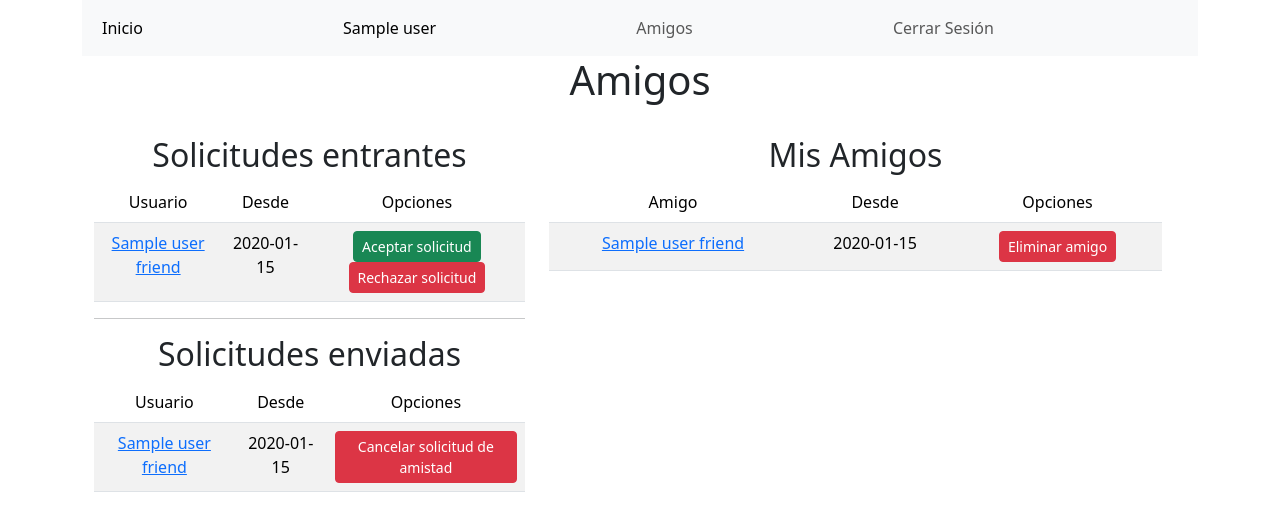
After one commit to Glitch-art/Red-Social-Universitaria, a Flask app: page /friends in a window 1280 px wide. The commit adds this page. Shown: the top 531 px of the page. Run offline with Flask 2, Linux system fonts and the light colour scheme; a user stored in the database is signed in; a database or web service that is not in the repository returns one stand-in record (values such as "Sample title").

Commit message:
Funcionalidades de user_friends agregadas. Mejoras en alertas y redirecciones.

```diff
--- a/src/app.py
+++ b/src/app.py
@@ -31,7 +31,6 @@ ALLOWED_EXTENSIONS = {'png', 'jpg', 'jpeg', 'gif' 'mp4'}
 @app.route('/')
 def index():
     crearTablaUsers()
-    crearTablaProductos()
     return redirect(url_for('login'))
 
 # Home
@@ -48,7 +47,20 @@ def home():
         ORDER BY posts.id DESC
     """
     cursor.execute(sql)
-    posts = cursor.fetchall()
+    results = cursor.fetchall()
+
+    posts = []
+    for row in results:
+        post = {
+            "id": row[0],
+            "user_id": row[1],
+            "description": row[2],
+            "content": row[3],
+            "created_at": row[4],
+            "updated_at": row[5],
+            "user_name": row[6]
+        }
+        posts.append(post)
     data = {
         "posts": posts
     }
@@ -109,8 +121,12 @@ def add_user():
             """
             cursor.execute(sql,(email, password, name, type_user, now))
             con_bd.commit()
+
+            # Loggear al usuario
+            logged_user = ModelUser.login(con_bd, email, password)
+            login_user(logged_user)
             flash('Usuario Registrado Correctamente', 'info')
-            return redirect(url_for('index'))
+            return redirect(url_for('home'))
         except Exception as e:
             flash('Error Al Registrar El Usuario: ' + str(e), 'danger')
     else:
@@ -135,7 +151,6 @@ def editar_user(id):
         cursor.execute(sql, (email, password, name, type_user, now, id))
         con_bd.commit()
         flash('Usuario Editado Correctamente', 'info')
-        return redirect(url_for('home'))
     else:
         flash('Error Al Editar El Usuario', 'danger')
     return redirect(request.referrer)
@@ -164,10 +179,15 @@ def profile(id):
     posts = cursor.fetchall()
 
     is_my_profile = id == current_user.id
+    user_friend = get_user_friend_by_user_id_and_friend_id(current_user.id, id) if not is_my_profile else None
+    friend_status = user_friend["status"] if user_friend else None
+    user_friend_id = user_friend["id"] if user_friend else None
     data = {
         'posts':posts,
+        'user': ModelUser.get_by_id(con_bd, id),
         'is_my_profile': is_my_profile,
-        'user': ModelUser.get_by_id(con_bd, id),
+        'friend_status': friend_status,
+        'user_friend_id': user_friend_id,
     }
     return render_template('profile.html', data = data)
 
@@ -270,7 +290,6 @@ def edit_post(id):
         except Exception as e:
             flash('Error Al Modificar El Post: ' + str(e), 'danger')
     else:
-        #TODO
         sql = """
             UPDATE posts
             SET description=%s, updated_at=%s
@@ -298,6 +317,257 @@ def eliminar_post(id):
         flash('Error Al Eliminar El Post: ' + str(e), 'danger')
         return request.referrer
 
+# Friends
+
+STATUS_USER_FRIENDS = {'pending': 'Pendiente', 'accepted': 'Aceptado'}
+
+@app.route('/friends')
+def friends():
+    createUserFriendsTable()
+    cursor = con_bd.cursor()
+    if not current_user.id:
+        flash('Error Al Listar Los Amigos: No Hay Usuario Logueado', 'danger')
+        return redirect(request.referrer)
+    id = current_user.id
+    incoming_requests = []
+    try:
+        sql_incoming_requests = """
+            SELECT user_friends.*, u1.name as user_name, u2.name as friend_name
+            FROM user_friends
+            JOIN users u1
+            ON user_friends.user_id = u1.id
+            JOIN users u2
+            ON user_friends.friend_id = u2.id
+            WHERE user_friends.friend_id = %s AND user_friends.status = 'pending'
+            ORDER BY user_friends.id DESC
+        """
+        cursor.execute(sql_incoming_requests, (id,))
+        results = cursor.fetchall()
+
+        for row in results:
+            if current_user.id == row[1]:
+                user_id = row[1]
+                user_name = row[6]
+                friend_id = row[2]
+                friend_name = row[7]
+            else:
+                user_id = row[2]
+                user_name = row[7]
+                friend_id = row[1]
+                friend_name = row[6]
+            user_friend = {
+                "id": row[0],
+                "user_id": user_id,
+                "friend_id": friend_id,
+                "status": row[3],
+                "created_at": row[4],
+                "updated_at": row[5],
+                "user_name": user_name,
+                "friend_name": friend_name
+            }
+            incoming_requests.append(user_friend)
+    except Exception as e:
+        flash('Error Al Listar Los Amigos Con Solicitud Pendiente: ' + str(e), 'danger')
+    requests_sent = []
+    try:
+        sql_requests_sent = """
+            SELECT user_friends.*, u1.name as user_name, u2.name as friend_name
+            FROM user_friends
+            JOIN users u1
+            ON user_friends.user_id = u1.id
+            JOIN users u2
+            ON user_friends.friend_id = u2.id
+            WHERE user_friends.user_id = %s AND user_friends.status = 'pending'
+            ORDER BY user_friends.id DESC
+        """
+        cursor.execute(sql_requests_sent, (id,))
+        results = cursor.fetchall()
+
+        for row in results:
+            if current_user.id == row[1]:
+                user_id = row[1]
+                user_name = row[6]
+                friend_id = row[2]
+                friend_name = row[7]
+            else:
+                user_id = row[2]
+                user_name = row[7]
+                friend_id = row[1]
+                friend_name = row[6]
+            user_friend = {
+                "id": row[0],
+                "user_id": user_id,
+                "friend_id": friend_id,
+                "status": row[3],
+                "created_at": row[4],
+                "updated_at": row[5],
+                "user_name": user_name,
+                "friend_name": friend_name
+            }
+            requests_sent.append(user_friend)
+    except Exception as e:
+        flash('Error Al Listar Los Amigos Con Solicitud Pendiente: ' + str(e), 'danger')
+    list_friends = []
+    try:
+        sql_list_friends = """
+            SELECT user_friends.*, u1.name as user_name, u2.name as friend_name
+            FROM user_friends
+            JOIN users u1
+            ON user_friends.user_id = u1.id
+            JOIN users u2
+            ON user_friends.friend_id = u2.id
+            WHERE (user_friends.user_id = %s OR user_friends.friend_id = %s) AND user_friends.status = 'accepted'
+            ORDER BY user_friends.id DESC
+        """
+        cursor.execute(sql_list_friends, (id,id))
+        results = cursor.fetchall()
+        for row in results:
+            if current_user.id == row[1]:
+                user_id = row[1]
+                user_name = row[6]
+                friend_id = row[2]
+                friend_name = row[7]
+            else:
+                user_id = row[2]
+                user_name = row[7]
+                friend_id = row[1]
+                friend_name = row[6]
+            user_friend = {
+                "id": row[0],
+                "user_id": user_id,
+                "friend_id": friend_id,
+                "status": row[3],
+                "created_at": row[4],
+                "updated_at": row[5],
+                "user_name": user_name,
+                "friend_name": friend_name
+            }
+            list_friends.append(user_friend)
+    except Exception as e:
+        flash('Error Al Listar Tus Amigos: ' + str(e), 'danger')
+    data = {
+            "incoming_requests": incoming_requests,
+            "requests_sent": requests_sent,
+            "list_friends": list_friends
+        }
+    try:
+        return render_template('friends.html', data=data)
+    except Exception as e:
+        flash('Error Al Renderizar La Vista De Tus Amigos: ' + str(e), 'danger')
+    return redirect(request.referrer)
+
+@app.route('/send_friend_request/<int:friend_id>')
+def send_friend_request(friend_id):
+    createUserFriendsTable()
+
+    cursor = con_bd.cursor()
+    user_id = current_user.id
+    status = 'pending'
+    now = datetime.now()
+
+    if user_id == None:
+        flash('Error Al Enviar La Solicitud De Amistad: No Hay Usuario Logueado', 'danger')
+        return redirect(url_for('home'))
+    if friend_id == None:
+        flash('Error Al Enviar La Solicitud De Amistad: Usuario no encontrado', 'danger')
+        return redirect(url_for('home'))
+    if get_user_friend_by_user_id_and_friend_id(user_id, friend_id):
+        flash('Error Al Enviar La Solicitud De Amistad: Ya Existe Una Solicitud De Amistad Entre Los Usuarios', 'danger')
+        return redirect(url_for('home'))
+    try:
+        sql = """
+            INSERT INTO user_friends (
+                user_id,
+                friend_id,
+                status,
+                created_at
+            )
+            VALUES
+            ( %s, %s, %s, %s);
+        """
+        cursor.execute(sql,(user_id, friend_id, status, now))
+        con_bd.commit()
+        flash('Solicitud De Amistad Enviada Correctamente', 'success')
+    except Exception as e:
+        flash('Error Al Enviar La Solicitud De Amistad: ' + str(e), 'danger')
+    return redirect(request.referrer)
+
+@app.route('/accept_friend_request/<int:user_friend_id>')
+def accept_friend_request(user_friend_id):
+    createUserFriendsTable()
+    cursor = con_bd.cursor()
+    status = 'accepted'
+    now = datetime.now()
+    try:
+        sql = """
+            UPDATE user_friends
+            SET status = %s, updated_at = %s
+            WHERE id = %s
+        """
+        cursor.execute(sql, (status, now, user_friend_id))
+        con_bd.commit()
+        flash('Solicitud De Amistad Aceptada Correctamente', 'success')
+    except Exception as e:
+        flash('Error Al Aceptar La Solicitud De Amistad: ' + str(e), 'danger')
+    return redirect(request.referrer)
+
+@app.route('/delete_friend_request/<int:user_friend_id>')
+def delete_friend_request(user_friend_id):
+    try:
+        cursor = con_bd.cursor()
+        sql = """
+            DELETE FROM user_friends
+            WHERE id = %s
+        """
+        cursor.execute(sql, (user_friend_id,))
+        con_bd.commit()
+        flash('Amigo Eliminado Correctamente', 'info')
+    except Exception as e:
+        flash('Error Al Eliminar El Amigo: ' + str(e), 'danger')
+    return redirect(request.referrer)
+
+
+def get_user_friend_by_user_id_and_friend_id(user_id_1, user_id_2):
+    createUserFriendsTable()
+    cursor = con_bd.cursor()
+    sql = """
+        SELECT user_friends.*, u1.name as user_name, u2.name as friend_name
+        FROM user_friends
+        JOIN users u1
+        ON user_friends.user_id = u1.id
+        JOIN users u2
+        ON user_friends.friend_id = u2.id
+        WHERE (user_friends.user_id = %s AND user_friends.friend_id = %s)
+        OR (user_friends.user_id = %s AND user_friends.friend_id = %s)
+        ORDER BY user_friends.id DESC
+    """
+    cursor.execute(sql, (user_id_1, user_id_2, user_id_2, user_id_1))
+    result = cursor.fetchone()
+    if result:
+        if current_user.id == result[1]:
+            user_id = result[1]
+            user_name = result[6]
+            friend_id = result[2]
+            friend_name = result[7]
+        else:
+            user_id = result[2]
+            user_name = result[7]
+            friend_id = result[1]
+            friend_name = result[6]
+        user_friend = {
+            "id": result[0],
+            "user_id": user_id,
+            "friend_id": friend_id,
+            "status": result[3],
+            "created_at": result[4],
+            "updated_at": result[5],
+            "user_name": user_name,
+            "friend_name": friend_name
+        }
+        return user_friend
+    else:
+        return None
+
 # Crear Tablas
 
 def crearTablaUsers():
@@ -312,19 +582,6 @@ def crearTablaUsers():
         created_at timestamp without time zone,
         updated_at timestamp without time zone,
         CONSTRAINT pk_user_id PRIMARY KEY (id)
-        );
-    ''')
-    con_bd.commit()
-
-def crearTablaProductos():
-    cursor = con_bd.cursor()
-    cursor.execute('''
-        CREATE TABLE IF NOT EXISTS productos(
-        id serial NOT NULL,
-        nombreProducto character varying(100),
-        valorProducto integer,
-        cantidadProducto integer,
-        CONSTRAINT pk_productos_id PRIMARY KEY (id)
         );
     ''')
     con_bd.commit()
--- /dev/null
+++ b/src/templates/friends.html
@@ -0,0 +1,102 @@
+{% extends './layout.html' %}
+
+{% block titulo %}Amigos{% endblock %}
+
+{% block body %}
+<h1>Amigos</h1>
+{% include "partials/flash.html" %}
+<div class="container pt-4">
+    <div class="row">
+        <div class="row">
+            <div class="col-md-5">
+                <main class="form-signin w-100 m-auto">
+                    <h2>Solicitudes entrantes</h2>
+                    <table class="table table-striped">
+                        <thead>
+                            <td>Usuario</td>
+                            <td>Desde</td>
+                            <td>Opciones</td>
+                        </thead>
+                        <tbody>
+                            {% if data.incoming_requests %}
+                                {% for user_friend in data.incoming_requests %}
+                                <tr>
+                                    <td id="tabla_friend_id{{user_friend['id']}}">
+                                        <a href="{{ url_for('profile', id=user_friend['friend_id']) }}">{{ user_friend['friend_name'] }}</a>
+                                    </td>
+                                    <td id="tabla_updated_at{{user_friend['id']}}">{{ user_friend['updated_at'].strftime("%Y-%m-%d") if user_friend['updated_at'] else user_friend['created_at'].strftime("%Y-%m-%d") }}</td>
+                                    <td>
+                                        <a class="btn btn-success btn-sm" href="/accept_friend_request/{{user_friend['id']}}">Aceptar solicitud</a>
+                                        <a class="btn btn-danger btn-delete btn-sm" href="/delete_friend_request/{{user_friend['id']}}">Rechazar solicitud</a>
+                                    </td>
+                                </tr>
+                                {% endfor %}
+                            {% else %}
+                                <tr>
+                                    <td colspan="3">No hay solicitudes entrantes</td>
+                                </tr>
+                            {% endif %}
+                        </tbody>
+                    </table>
+                    <hr>
+                    <h2>Solicitudes enviadas</h2>
+                    <table class="table table-striped">
+                        <thead>
+                            <td>Usuario</td>
+                            <td>Desde</td>
+                            <td>Opciones</td>
+                        </thead>
+                        <tbody>
+                            {% if data.requests_sent %}
+                                {% for user_friend in data.requests_sent %}
+                                <tr>
+                                    <td id="tabla_friend_id{{user_friend['id']}}">
+                                        <a href="{{ url_for('profile', id=user_friend['friend_id']) }}">{{ user_friend['friend_name'] }}</a>
+                                    </td>
+                                    <td id="tabla_updated_at{{user_friend['id']}}">{{ user_friend['updated_at'].strftime("%Y-%m-%d") if user_friend['updated_at'] else user_friend['created_at'].strftime("%Y-%m-%d") }}</td>
+                                    <td>
+                                        <a class="btn btn-danger btn-delete btn-sm" href="/delete_friend_request/{{user_friend['id']}}">Cancelar solicitud de amistad</a>
+                                    </td>
+                                </tr>
+                                {% endfor %}
+                            {% else %}
+                                <tr>
+                                    <td colspan="3">No hay solicitudes enviadas</td>
+                                </tr>
+                            {% endif %}
+                        </tbody>
+                    </table>
+                </main>
+            </div>
+            <!-- TODO Mejorar visualizacion de las publicaciones -->
+            <div class="col-md-7">
+                <h2>Mis Amigos</h2>
+                <table class="table table-striped">
+                    <thead>
+                        <td>Amigo</td>
+                        <td>Desde</td>
+                        <td>Opciones</td>
+                    </thead>
+                    <tbody>
+                    {% if data.list_friends %}
+                        {% for user_friend in data.list_friends %}
+                        <tr>
+                            <td id="tabla_friend_id{{user_friend['id']}}"><a href="{{ url_for('profile', id=user_friend['friend_id']) }}">{{ user_friend['friend_name'] }}</a></td>
+                            <td id="tabla_updated_at{{user_friend['id']}}">{{ user_friend['updated_at'].strftime("%Y-%m-%d") if user_friend['updated_at'] else user_friend['created_at'].strftime("%Y-%m-%d") }}</td>
+                            <td>
+                                <a class="btn btn-danger btn-delete btn-sm" href="/delete_friend_request/{{user_friend['id']}}">Eliminar amigo</a>
+                            </td>
+                        </tr>
+                        {% endfor %}
+                    {% else %}
+                        <tr>
+                            <td colspan="3">No hay amigos</td>
+                        </tr>
+                    {% endif %}
+                    </tbody>
+                </table>
+            </div>
+        </div>
+    </div>
+</div>
+{% endblock %}
--- a/src/templates/layout.html
+++ b/src/templates/layout.html
@@ -38,6 +38,11 @@
                   </div>
                   <div class="collapse navbar-collapse">
                     <div class="navbar-nav">
+                      <a class="nav-link" href="/friends">Amigos</a>
+                    </div>
+                  </div>
+                  <div class="collapse navbar-collapse">
+                    <div class="navbar-nav">
                       <a class="nav-link" href="{{ url_for('logout') }}">Cerrar Sesión</a>
                     </div>
                   </div>
```
Also changed, not shown: src/templates/home.html (+15 -9 lines), src/templates/profile.html (+21 -2 lines).
